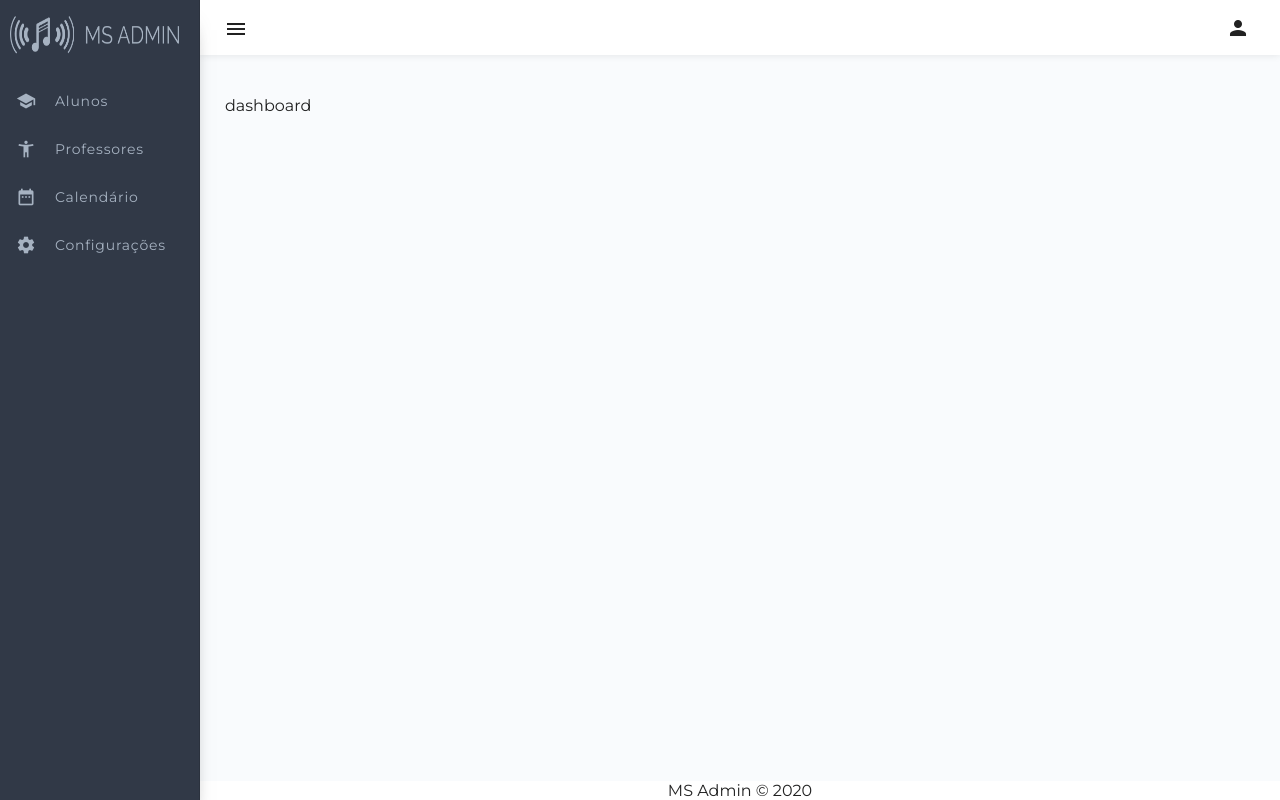
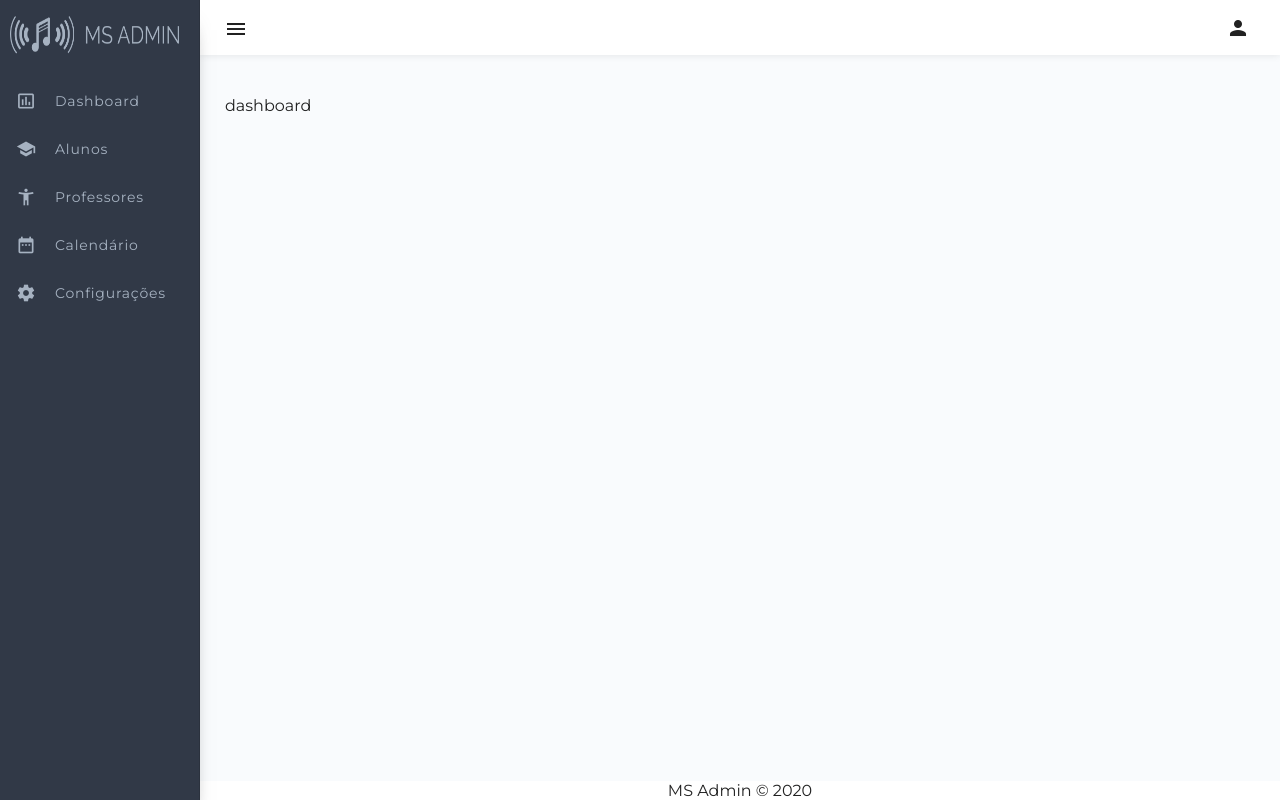
Before and after one commit to dnuneswebdev/ms-admin, an Angular app: page /dashboard in a window 1280 px wide. Built offline with nearby package versions, Linux system fonts and the light colour scheme.

Commit message:
Added dashboard menu link

```diff
--- a/src/app/shared/components/menu/menu.component.html
+++ b/src/app/shared/components/menu/menu.component.html
@@ -1,4 +1,8 @@
 <mat-nav-list>
+  <a mat-list-item routerLink="/dashboard">
+    <mat-icon>insert_chart_outlined</mat-icon>
+    <span class="nav-link">Dashboard</span>
+  </a>
   <a mat-list-item routerLink="/students">
     <mat-icon>school</mat-icon>
     <span class="nav-link">Alunos</span>
```
